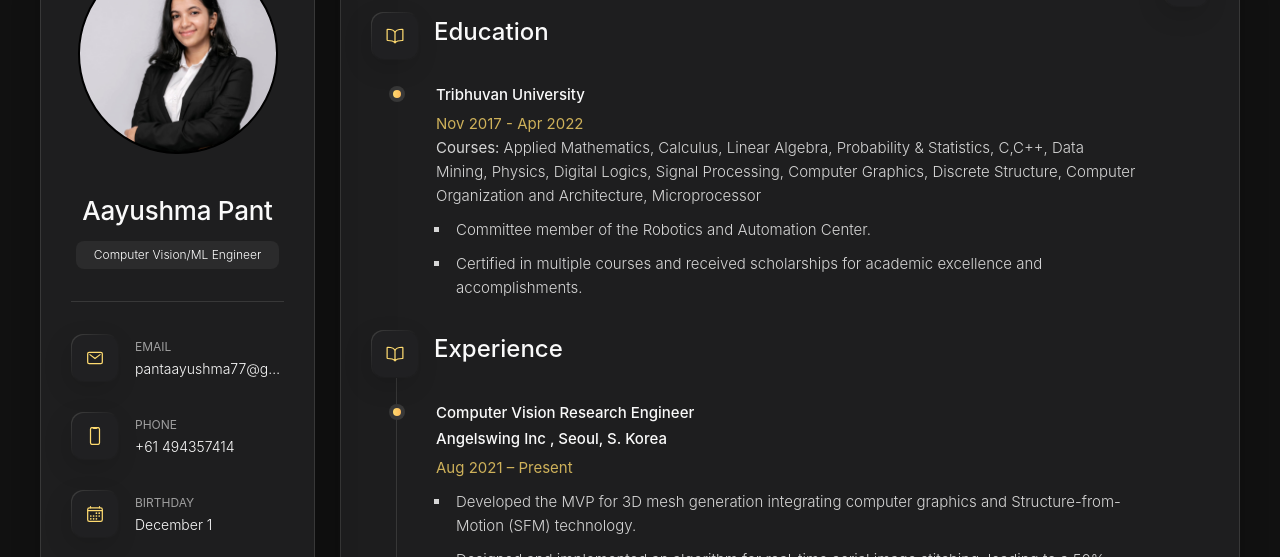
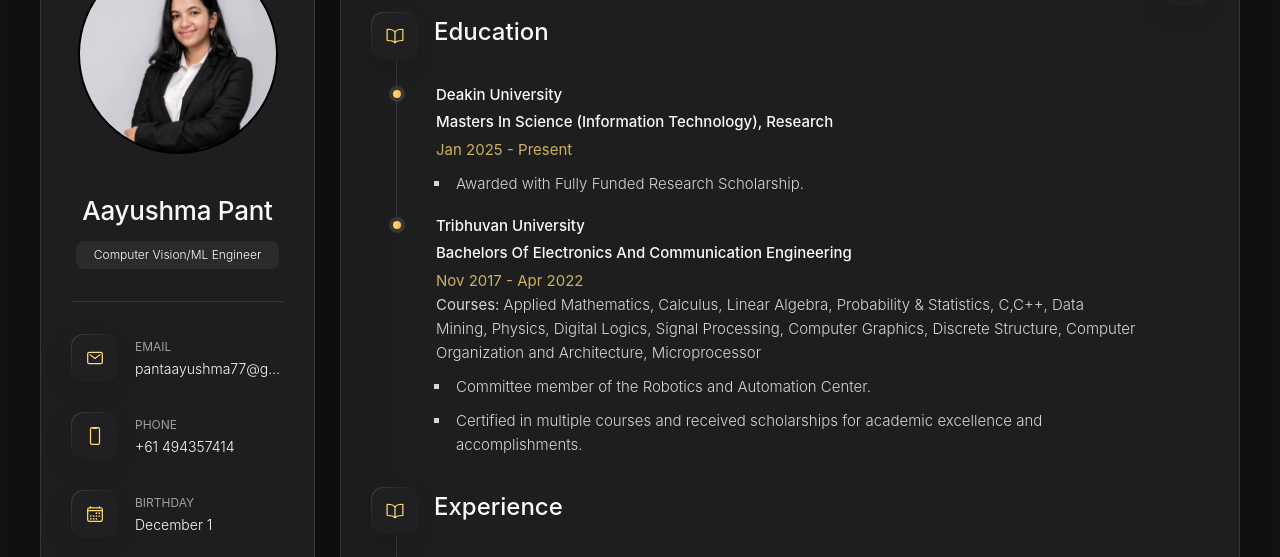
Before and after one commit to Ayushma00/Ayushma00.github.io, a plain HTML site: page index.html in a window 1280 px wide. Both pictures are taken after a click on the button "Resume". Shown: the part 167-724 px from the top of the page. Drawn offline with nearby package versions, Linux system fonts and the light colour scheme; files whose address does not match are found by name.

Commit message:
Update index.html

```diff
--- a/index.html
+++ b/index.html
@@ -347,10 +347,30 @@
 
           <ol class="timeline-list">
 
+             <li class="timeline-item">
+
+              <h4 class="h4 timeline-item-title">Deakin University</h4>
+              <h5 class="h4 timeline-item-title"> Masters in Science (Information Technology), Research</h5>
+              <span>Jan 2025 - Present</span>
+
+              <div class="timeline-text">
+
+                <ul class="bulleted_list">
+                  <li>Awarded with Fully Funded Research Scholarship.</li>
+
+                </ul>
+                <!-- <p class="bulleted_list">1. Committee member of the Robotics and Automation Center. </p>
+                  <p class="bulleted_list">2. Certified in multiple courses and received scholarships for academic excellence and accomplishments.</p>
+                  <p class="bulleted_list">3. Conducted workshops on AVR, Arduino, Circuit Design using Kicad, and Artificial Intelligence.</p> -->
+              </div>
+
+
+            </li>
+
             <li class="timeline-item">
 
               <h4 class="h4 timeline-item-title">Tribhuvan University</h4>
-
+              <h5 class="h4 timeline-item-title">Bachelors of Electronics and Communication Engineering </h5>
               <span>Nov 2017 - Apr 2022</span>
 
               <div class="timeline-text">
@@ -391,7 +411,7 @@
 
               <h4 class="h4 timeline-item-title">Computer Vision Research Engineer</h4>
               <h4 class="h5 timeline-item-title">Angelswing Inc , Seoul, S. Korea</h4>
-              <span>Aug 2021 – Present</span>
+              <span>Aug 2021 – Nov 2024</span>
 
               <ul class="bulleted_list timeline-text">
                 <li>Developed the MVP for 3D mesh generation integrating computer graphics and Structure-from-Motion
```
